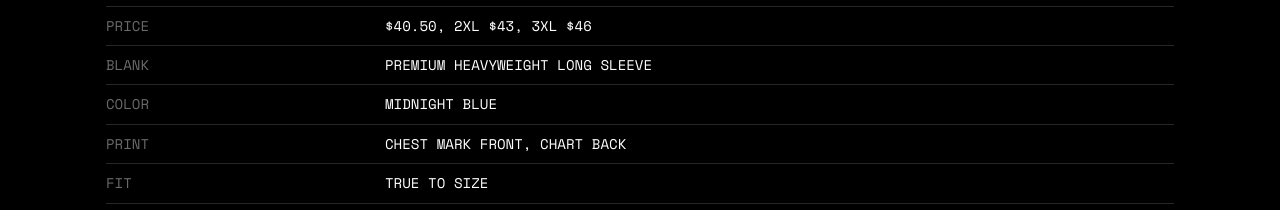
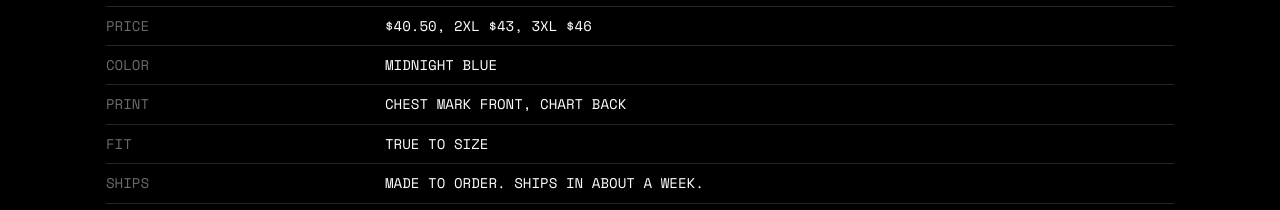
Before and after one commit to khanzain24/smalldifferences.co, a plain HTML site: page product.html in a window 1280 px wide. Shown: the part 562-772 px from the top of the page. Drawn offline with nearby package versions, Linux system fonts and the light colour scheme.

Commit message:
Add files via upload

```diff
--- a/product.html
+++ b/product.html
@@ -87,23 +87,23 @@ dt{color:var(--read)} dd{margin:0}
 </div>
 <script>
 // Where carts live. Change this one line when the shop moves to its new domain.
-var SHOP = "https://sterntao.com";
+var SHOP = "https://shop.smalldifferences.co";
 var SHIP = "Made to order. Ships in about a week.";
 var P = {
-  "cresta-run-cap": { name:"CRESTARUNCAP", type:"cap", price:"$35", sizes:["ONE SIZE"], variants:{"ONE SIZE":"43810044379271"},
+  "cresta-run-cap": { name:"CRESTARUNCAP", type:"cap", price:"$40", sizes:["ONE SIZE"], variants:{"ONE SIZE":"43810044379271"},
     pics:[{src:"img/cresta-run-cap-front.jpg",label:"Front"},{src:"img/cresta-run-cap-angle.jpg",label:"Angle"},{src:"img/cresta-run-cap-back.jpg",label:"Back"}],
-    specs:[["Item","Cresta Run Cap"],["Price","$35"],["Blank","Organic baseball cap"],["Color","Charcoal"],["Mark","Embroidered, front"],["Fit","Adjustable strap"],["Ships",SHIP]] },
+    specs:[["Item","Cresta Run Cap"],["Price","$40"],["Color","Charcoal"],["Mark","Embroidered, front"],["Fit","Adjustable strap"],["Ships",SHIP]] },
   "situational-awareness": { name:"SITUATIONALAWARENESS", type:"ls", price:"$40.50", sizes:["S","M","L","XL","2XL","3XL"],
     variants:{"S":"44679503315079","M":"44679503347847","L":"44679503380615","XL":"44679503413383","2XL":"44679503446151","3XL":"44679503478919"},
     prices:{"2XL":"$43","3XL":"$46"},
     pics:[{src:"img/situational-awareness-front.jpg",label:"Front"},{src:"img/situational-awareness-back.jpg",label:"Back"},{src:"img/situational-awareness-detail.jpg",label:"Back, detail"}],
-    specs:[["Item","Situational Awareness Long Sleeve"],["Price","$40.50, 2XL $43, 3XL $46"],["Blank","Premium heavyweight long sleeve"],["Color","Midnight blue"],["Print","Chest mark front, chart back"],["Fit","True to size"],["Ships",SHIP]] },
-  "stern-tao": { name:"STERNTAO", type:"cap", price:"$32", sizes:["ONE SIZE"], variants:{"ONE SIZE":"43800067670151"},
+    specs:[["Item","Situational Awareness Long Sleeve"],["Price","$40.50, 2XL $43, 3XL $46"],["Color","Midnight blue"],["Print","Chest mark front, chart back"],["Fit","True to size"],["Ships",SHIP]] },
+  "stern-tao": { name:"STERNTAO", type:"cap", price:"$40", sizes:["ONE SIZE"], variants:{"ONE SIZE":"43800067670151"},
     pics:[{src:"img/stern-tao-front.jpg",label:"Front"},{src:"img/stern-tao-angle.jpg",label:"Angle"},{src:"img/stern-tao-back.jpg",label:"Back"}],
-    specs:[["Item","Company Cap, Boiler Room Edition"],["Price","$32"],["Blank","Otto Cap 18-772"],["Color","Black"],["Mark","Embroidered, front"],["Fit","Adjustable strap"],["Ships",SHIP]] },
-  "europe-arab-bank": { name:"EUROPEARABBANK", type:"cap", price:"$45", sizes:["ONE SIZE"], variants:{"ONE SIZE":"46036138131591"},
+    specs:[["Item","Company Cap, Boiler Room Edition"],["Price","$40"],["Color","Black"],["Mark","Embroidered, front"],["Fit","Adjustable strap"],["Ships",SHIP]] },
+  "europe-arab-bank": { name:"EUROPEARABBANK", type:"cap", price:"$40", sizes:["ONE SIZE"], variants:{"ONE SIZE":"46036138131591"},
     pics:[{src:"img/europe-arab-bank-front.jpg",label:"Front"},{src:"img/europe-arab-bank-angle.jpg",label:"Angle"},{src:"img/europe-arab-bank-back.jpg",label:"Back"}],
-    specs:[["Item","Europe Arab Bank Cap"],["Price","$45"],["Blank","Garment washed baseball cap"],["Color","Navy"],["Mark","Embroidered, front"],["Fit","Adjustable strap"],["Ships",SHIP]] }
+    specs:[["Item","Europe Arab Bank Cap"],["Price","$40"],["Color","Navy"],["Mark","Embroidered, front"],["Fit","Adjustable strap"],["Ships",SHIP]] }
 };
 var size = null, cur = null;
 function esc(s){ return s.replace(/&/g,"&amp;").replace(/</g,"&lt;"); }
```
